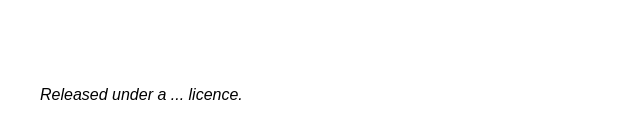
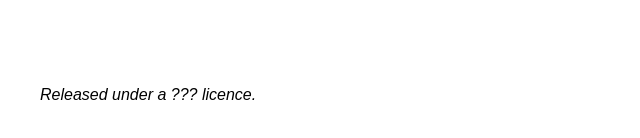
Before and after one commit to mikecroucher/jupyter-interactions, a plain HTML site: page index.html in a window 1280 px wide. Shown: the part 1942-2080 px from the top of the page, 0-640 px from the left. Drawn offline with nearby package versions, Linux system fonts and the light colour scheme; some packages are replaced by stand-ins of ours.

Commit message:
pointless change to trigger gh-pages to rebuild

```diff
--- a/index.html
+++ b/index.html
@@ -1448,7 +1448,7 @@ X/0/d3DLCuY5XHQAAAAASUVORK5CYII=
         </main>
 
         <footer>
-            Released under a ... licence.
+            Released under a ??? licence.
         </footer>
 
 
```
